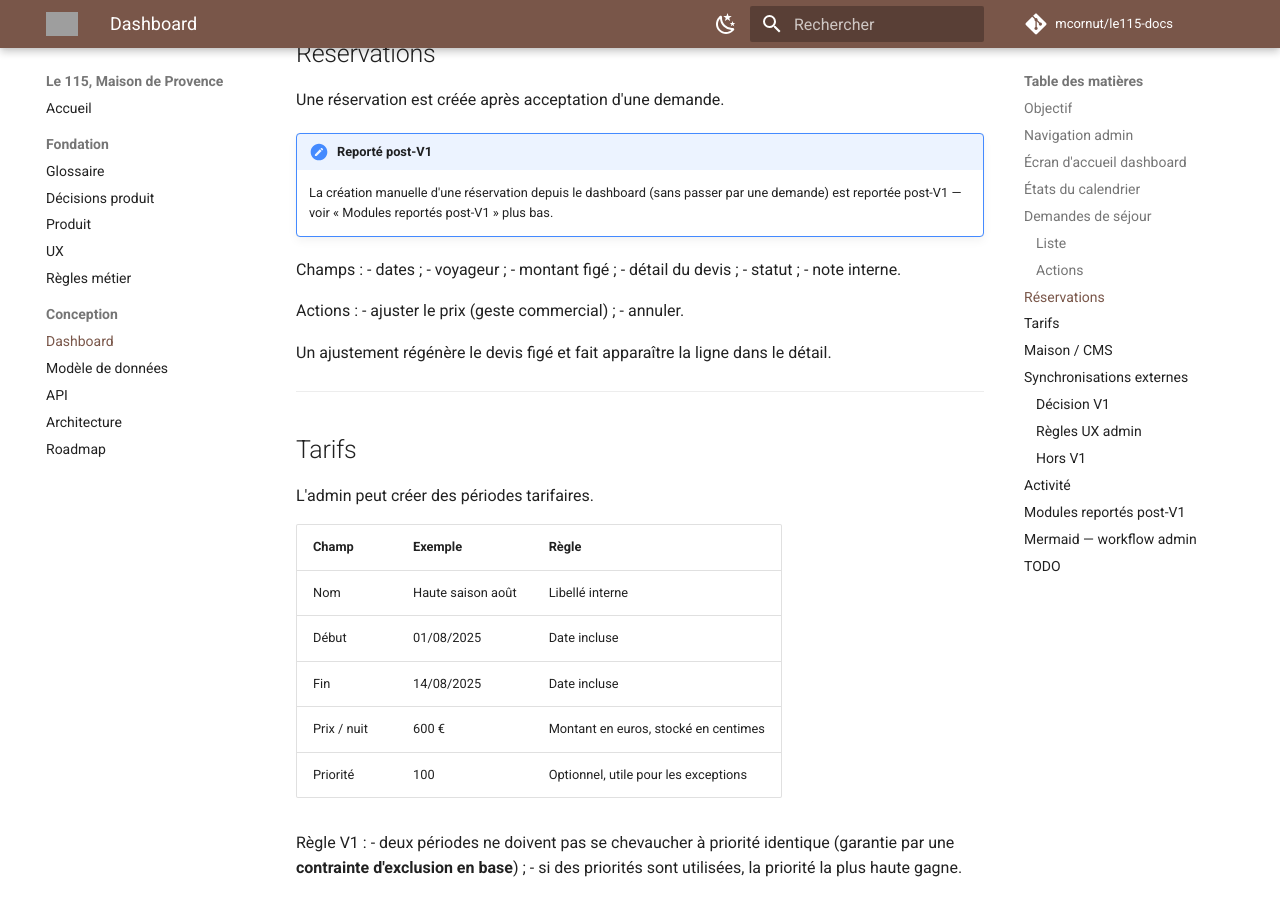
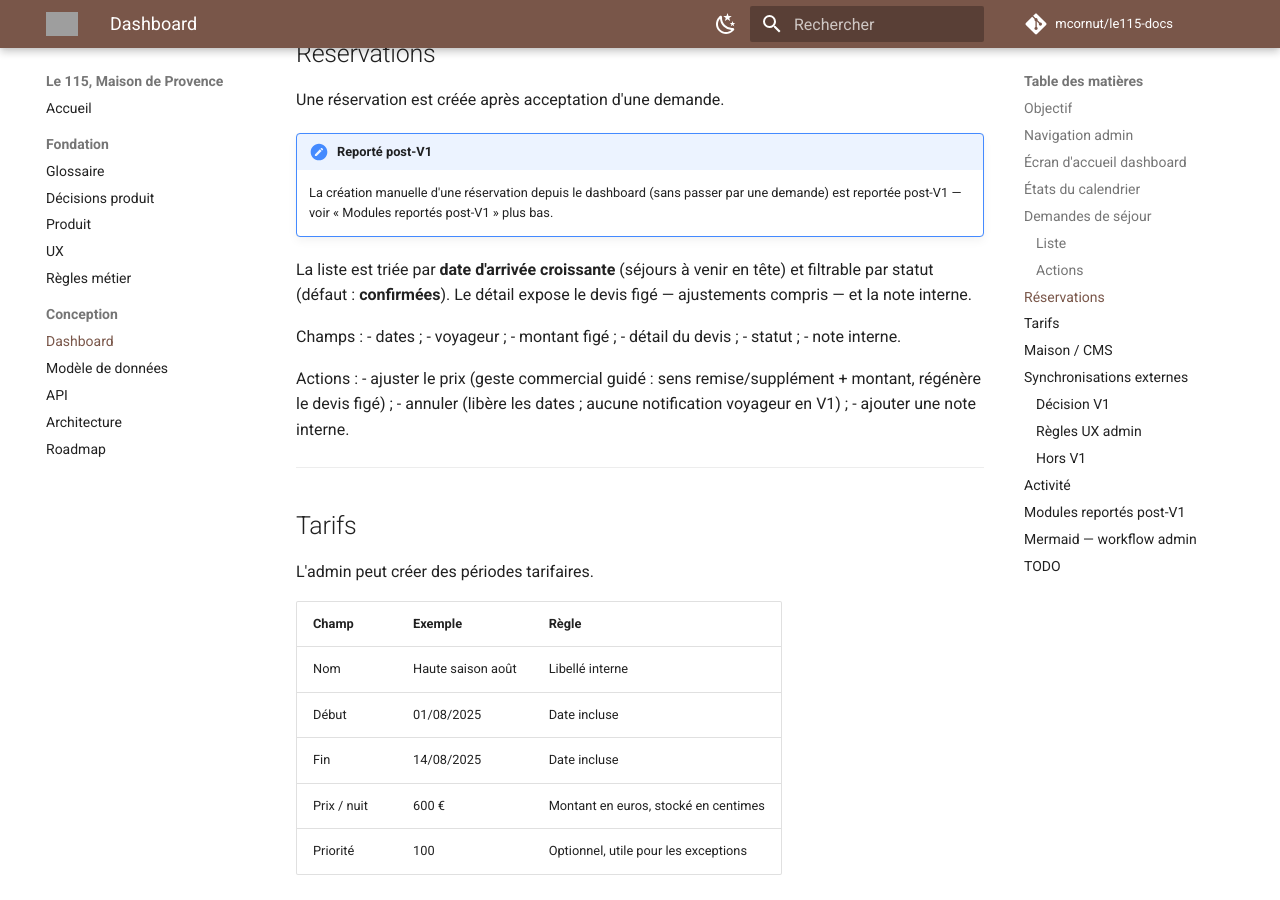
Before and after one commit to mcornut/le115-docs, an MkDocs documentation site: the page built from docs/04-Dashboard.md, in a window 1280 px wide and 900 px high, scrolled down 2671 px. Built offline with MkDocs 1.6.1 and Material for MkDocs 9.7.7, drawn with Linux system fonts in a browser that asks for light colours; comment, search, counter and statistics services are not loaded; some of the changed text lies outside the part shown; grey boxes are pictures that could not be loaded.

Commit message:
docs(dashboard): module Réservations (détail API, tri, ajustement guidé)
Co-Authored-By: Claude Opus 4.8 <noreply@anthropic.com>

```diff
--- a/docs/04-Dashboard.md
+++ b/docs/04-Dashboard.md
@@ -102,6 +102,10 @@ Une réservation est créée après acceptation d'une demande.
     par une demande) est reportée post-V1 — voir « Modules reportés
     post-V1 » plus bas.
 
+La liste est triée par **date d'arrivée croissante** (séjours à venir en tête)
+et filtrable par statut (défaut : **confirmées**). Le détail expose le devis
+figé — ajustements compris — et la note interne.
+
 Champs :
 - dates ;
 - voyageur ;
@@ -111,10 +115,9 @@ Champs :
 - note interne.
 
 Actions :
-- ajuster le prix (geste commercial) ;
-- annuler.
-
-Un ajustement régénère le devis figé et fait apparaître la ligne dans le détail.
+- ajuster le prix (geste commercial guidé : sens remise/supplément + montant, régénère le devis figé) ;
+- annuler (libère les dates ; aucune notification voyageur en V1) ;
+- ajouter une note interne.
 
 ---
 
@@ -239,6 +242,9 @@ flowchart TD
 - [x] Créer la liste des demandes.
 - [x] Créer la fiche demande.
 - [x] Implémenter accepter/refuser (et la note interne).
+- [x] Créer la liste des réservations (tri par arrivée, filtre de statut).
+- [x] Créer la fiche réservation (devis figé + note interne).
+- [x] Implémenter annuler et ajuster le prix.
 - [ ] Créer l'écran calendrier.
 - [ ] Créer l'éditeur de tarifs.
 - [ ] Créer l'éditeur de contenus.
```
Also changed, not shown: docs/06-API.md (+5 -0 lines).
